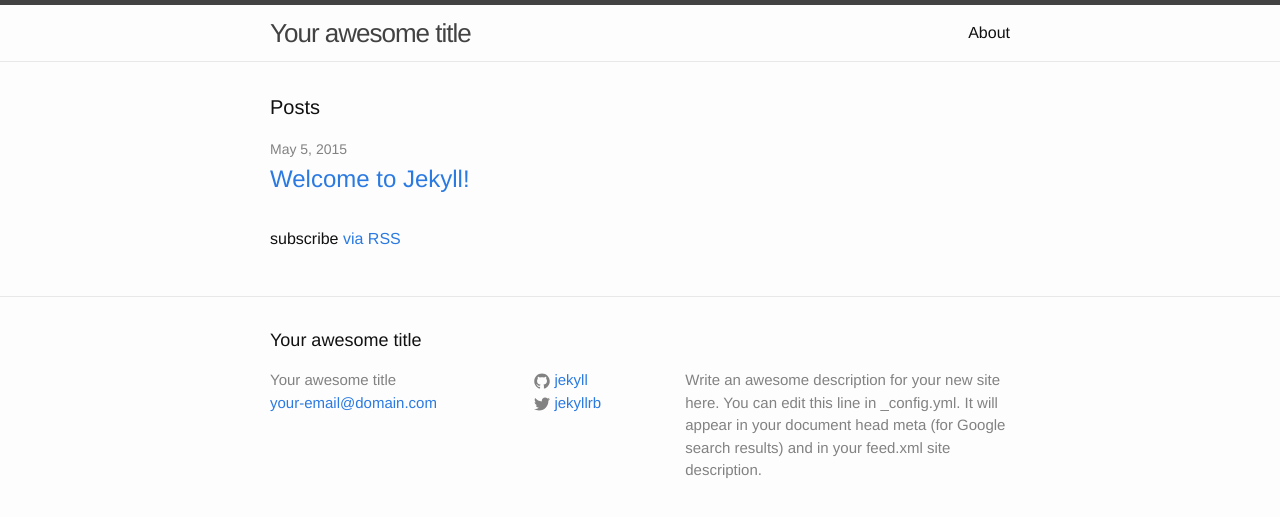
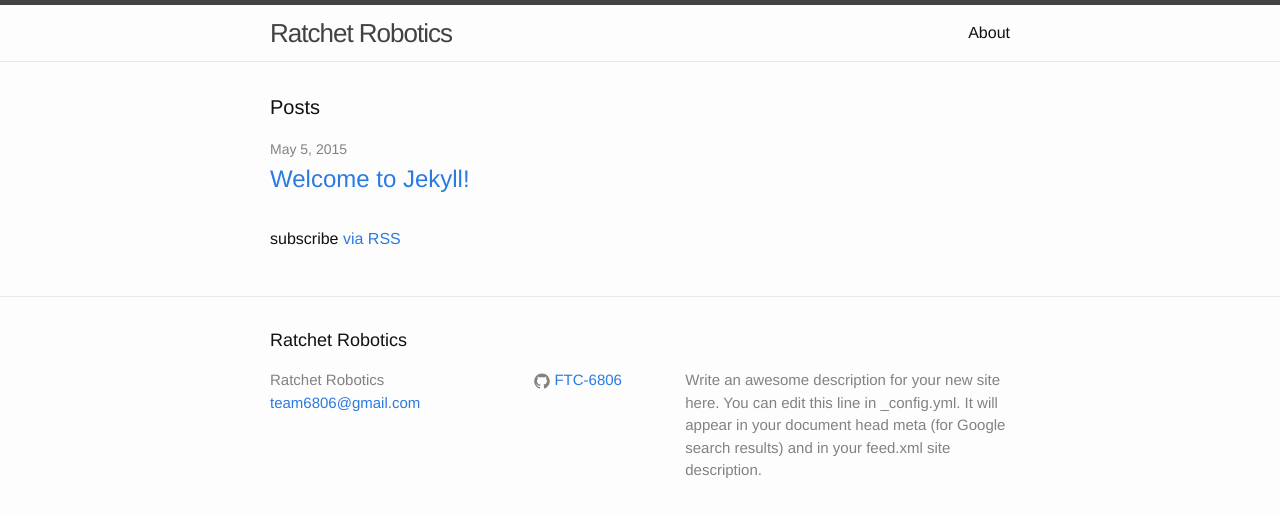
Before and after one commit to FTC-6806/ftc-6806.github.io, a Jekyll site: the page built from index.html, in a window 1280 px wide. Shown: the top 517 px of the page. Built offline with Jekyll 4.4.1, drawn with Linux system fonts in a browser that asks for light colours.

Commit message:
Reconfig _config.yml

```diff
--- a/_config.yml
+++ b/_config.yml
@@ -1,14 +1,13 @@
 # Site settings
-title: Your awesome title
-email: your-email@domain.com
+title: Ratchet Robotics
+email: team6806@gmail.com
 description: > # this means to ignore newlines until "baseurl:"
   Write an awesome description for your new site here. You can edit this
   line in _config.yml. It will appear in your document head meta (for
   Google search results) and in your feed.xml site description.
 baseurl: "" # the subpath of your site, e.g. /blog/
-url: "http://yourdomain.com" # the base hostname & protocol for your site
-twitter_username: jekyllrb
-github_username:  jekyll
+url: "http://ftc-6806.github.io/" # the base hostname & protocol for your site
+github_username:  FTC-6806
 
 # Build settings
 markdown: kramdown
```
